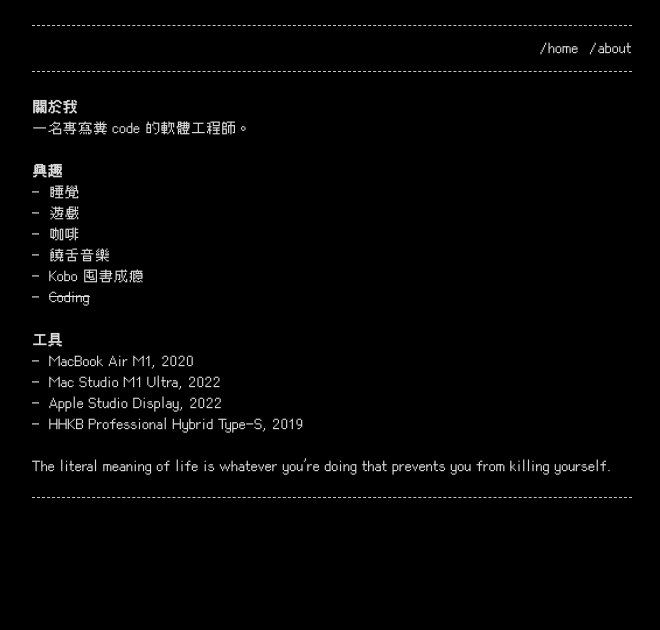
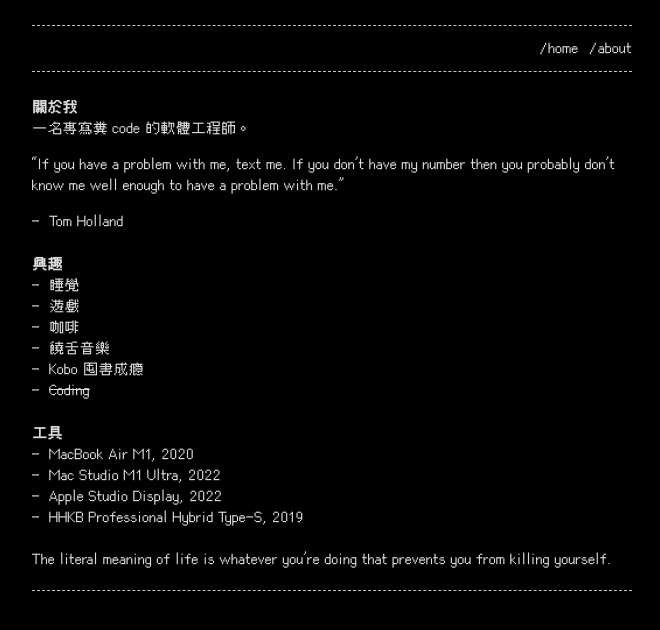
Before and after one commit to morningdip/home, a Jekyll site: the page built from about.md, in a window 1280 px wide. Shown: the top 630 px of the page, without its empty margins (308-968 px from the left). Built offline with Jekyll 4.4.1, drawn with Linux system fonts in a browser that asks for light colours.

Commit message:
Update about.md

```diff
--- a/about.md
+++ b/about.md
@@ -6,6 +6,9 @@ permalink: /about/
 
 ## 關於我
 一名專寫糞 code 的軟體工程師。
+
+"If you have a problem with me, text me. If you don't have my number then you probably don't know me well enough to have a problem with me."
+- Tom Holland
 
 ## 興趣
 - 睡覺
```
